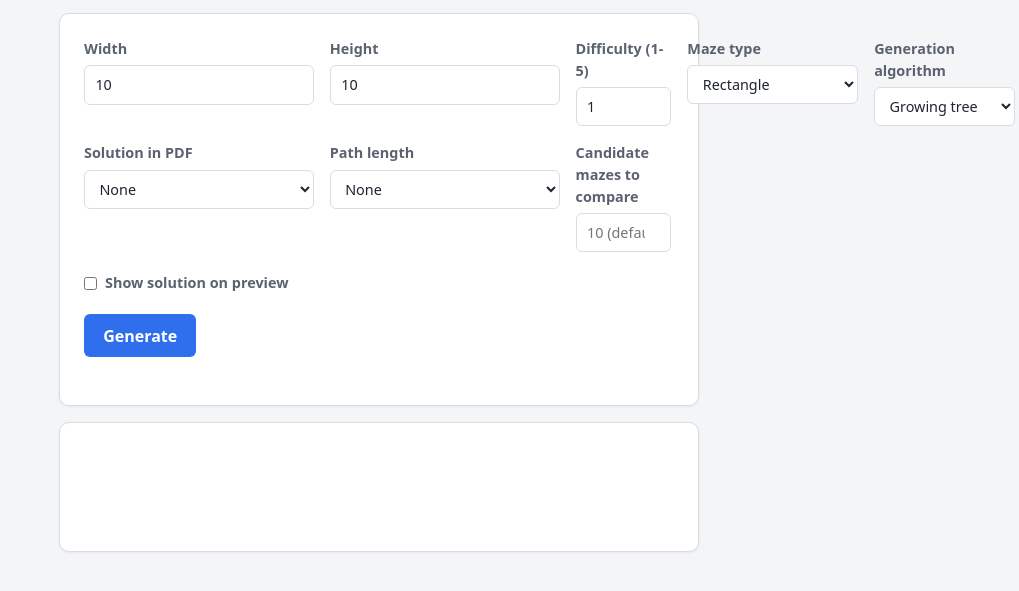
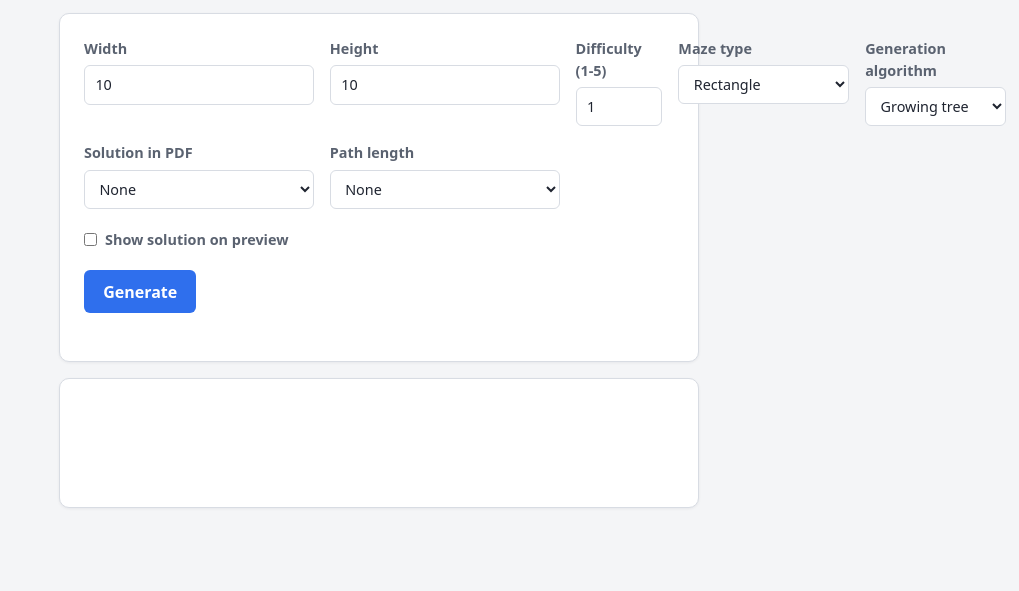
Before and after one commit to neolao/remarkable-maze-generator, a website: page packages/web/public/index.html in a window 1280 px wide. Both pictures are taken after a click on the button "Generate". Shown: the part 71-662 px from the top of the page, without its empty margins (261-1280 px from the left). Drawn offline with Linux system fonts and the light colour scheme; no server answers.

Commit message:
feat: hide web form fields whose dependency isn't met
The maze configuration form now shows the difficulty, generation
algorithm, and candidate-count fields only when they can actually affect
generation, computed from what core itself enforces rather than a
separate hardcoded rule: difficulty is hidden unless growing-tree is the
effective algorithm (the only one reading it), the algorithm field is
hidden for rectangle-crossing (the only type restricted to growing-tree),
and candidate-count is hidden until a path-length target is chosen.
Hiding a field keeps its underlying value and cookie preference intact
for later, but forces the effective value used to build the generation
request so a stale hidden value never gets submitted (see ADR 053).

Closes backlog item 046.

```diff
--- a/packages/web/public/app.js
+++ b/packages/web/public/app.js
@@ -54,6 +54,28 @@ function parseFormPreferences(rawCookieValue) {
 	}
 
 	return isMazeFormPreferences(decoded) ? decoded : null;
+}
+
+// Mirrors packages/web/src/maze-form-field-visibility.ts; duplicated here
+// because this static page runs unmodified in the browser, with no build
+// step available to import the compiled/tested module. See ADR 053: only
+// growing-tree is compatible with rectangle-crossing, and only growing-tree
+// reads the difficulty knob.
+const FORCED_ALGORITHM_FOR_RECTANGLE_CROSSING = "growing-tree";
+const DIFFICULTY_ALGORITHM = "growing-tree";
+
+function computeMazeFormFieldVisibility({ type, algorithm, pathLength }) {
+	const effectiveAlgorithm =
+		type === "rectangle-crossing"
+			? FORCED_ALGORITHM_FOR_RECTANGLE_CROSSING
+			: algorithm;
+
+	return {
+		showAlgorithm: type !== "rectangle-crossing",
+		showDifficulty: effectiveAlgorithm === DIFFICULTY_ALGORITHM,
+		showPathLengthCandidates: pathLength !== undefined,
+		effectiveAlgorithm,
+	};
 }
 
 function readCookie(name) {
@@ -207,6 +229,11 @@ function initMazeForm() {
 	const pathLengthCandidatesInput = document.getElementById(
 		"path-length-candidates",
 	);
+	const difficultyField = document.getElementById("difficulty-field");
+	const algorithmField = document.getElementById("algorithm-field");
+	const pathLengthCandidatesField = document.getElementById(
+		"path-length-candidates-field",
+	);
 	const remarkableFolderField = document.getElementById(
 		"remarkable-folder-field",
 	);
@@ -255,6 +282,26 @@ function initMazeForm() {
 		pathLengthCandidatesInput.value =
 			storedPreferences.pathLengthCandidateCount;
 	}
+
+	const currentFieldVisibility = () =>
+		computeMazeFormFieldVisibility({
+			type: form["maze-type"].value,
+			algorithm: form["maze-algorithm"].value,
+			pathLength: pathLengthSelect.value || undefined,
+		});
+
+	const updateFieldVisibility = () => {
+		const visibility = currentFieldVisibility();
+		algorithmField.style.display = visibility.showAlgorithm ? "" : "none";
+		difficultyField.style.display = visibility.showDifficulty ? "" : "none";
+		pathLengthCandidatesField.style.display =
+			visibility.showPathLengthCandidates ? "" : "none";
+	};
+
+	updateFieldVisibility();
+	form["maze-type"].addEventListener("change", updateFieldVisibility);
+	form["maze-algorithm"].addEventListener("change", updateFieldVisibility);
+	pathLengthSelect.addEventListener("change", updateFieldVisibility);
 
 	const hidePreview = () => {
 		previewElement.style.display = "none";
@@ -344,15 +391,24 @@ function initMazeForm() {
 		event.preventDefault();
 		errorElement.textContent = "";
 
+		// A hidden field's own value stays whatever the user last set (so it
+		// reappears correctly if its dependency becomes met again, see ADR
+		// 053); only the value actually used for validation/generation is
+		// overridden here while the field is hidden.
+		const visibility = currentFieldVisibility();
 		const result = validateMazeFormInput({
 			width: form.width.value,
 			height: form.height.value,
-			difficulty: form.difficulty.value,
+			difficulty: visibility.showDifficulty
+				? form.difficulty.value
+				: String(MIN_DIFFICULTY),
 			type: form["maze-type"].value,
-			algorithm: form["maze-algorithm"].value,
+			algorithm: visibility.effectiveAlgorithm,
 			solution: form["solution-mode"].value,
 			pathLength: pathLengthSelect.value,
-			pathLengthCandidateCount: pathLengthCandidatesInput.value,
+			pathLengthCandidateCount: visibility.showPathLengthCandidates
+				? pathLengthCandidatesInput.value
+				: "",
 		});
 
 		if (!result.valid) {
--- a/packages/web/public/index.html
+++ b/packages/web/public/index.html
@@ -21,7 +21,7 @@
               Height
               <input type="number" id="height" name="height" value="10" min="1" step="1" required />
             </label>
-            <label class="field">
+            <label class="field" id="difficulty-field">
               Difficulty (1-5)
               <input type="number" id="difficulty" name="difficulty" value="1" min="1" max="5" step="1" required />
             </label>
@@ -33,7 +33,7 @@
                 <option value="circle">Circle</option>
               </select>
             </label>
-            <label class="field">
+            <label class="field" id="algorithm-field">
               Generation algorithm
               <select id="maze-algorithm" name="maze-algorithm">
                 <option value="growing-tree">Growing tree</option>
@@ -59,7 +59,7 @@
                 <option value="long">Long</option>
               </select>
             </label>
-            <label class="field">
+            <label class="field" id="path-length-candidates-field">
               Candidate mazes to compare
               <input type="number" id="path-length-candidates" name="path-length-candidates" min="1" max="50" step="1" placeholder="10 (default)" />
             </label>
```
Also changed, not shown: packages/web/src/maze-form-field-visibility.test.ts (added, +74 -0 lines), packages/web/src/maze-form-field-visibility.ts (added, +41 -0 lines), .vibe/backlog/046-progressive-form-field-disclosure.md, .vibe/decisions/053-maze-form-field-visibility-dependency-graph.md (added), .vibe/index.md, .vibe/modules/web.md, CHANGELOG.md, README.md.
